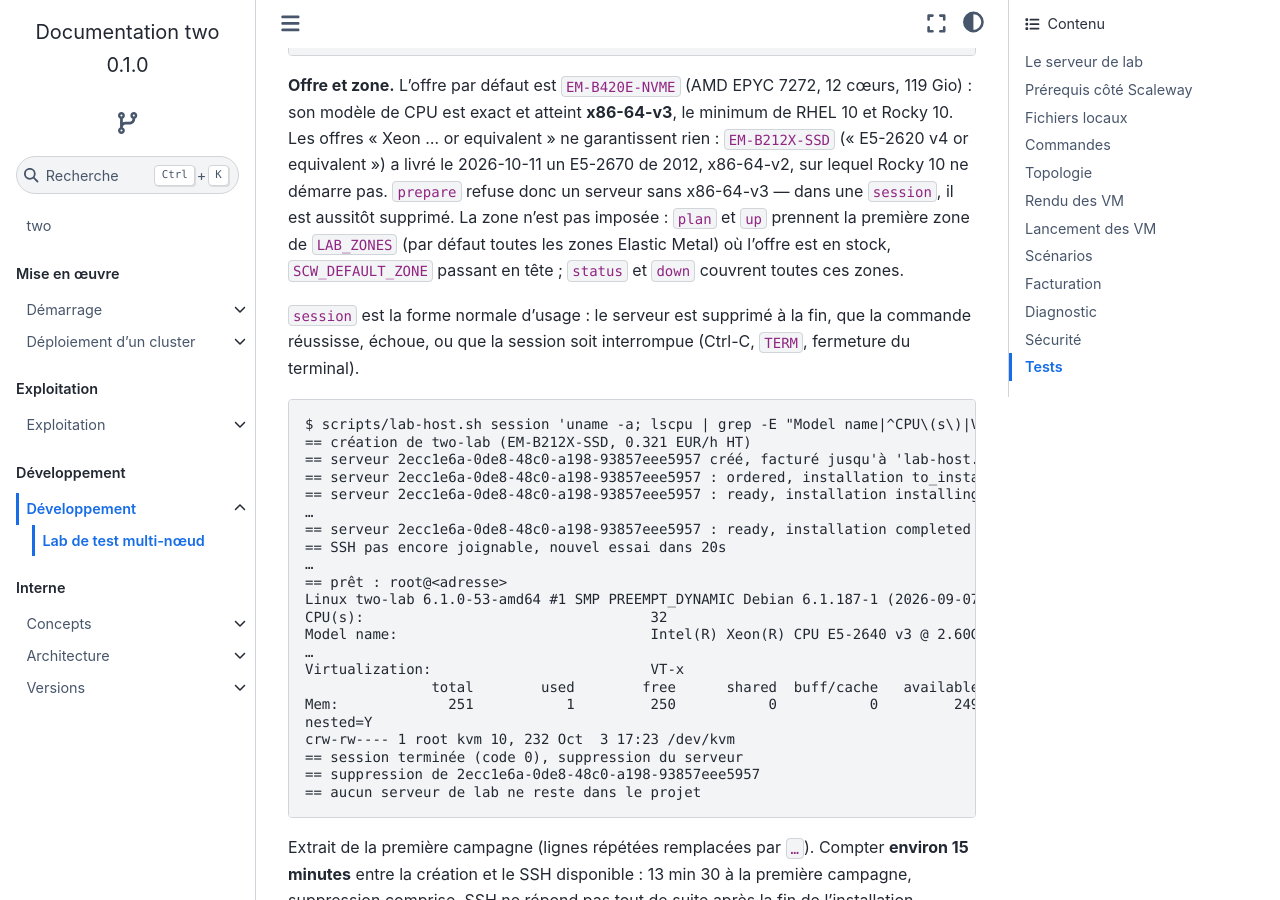
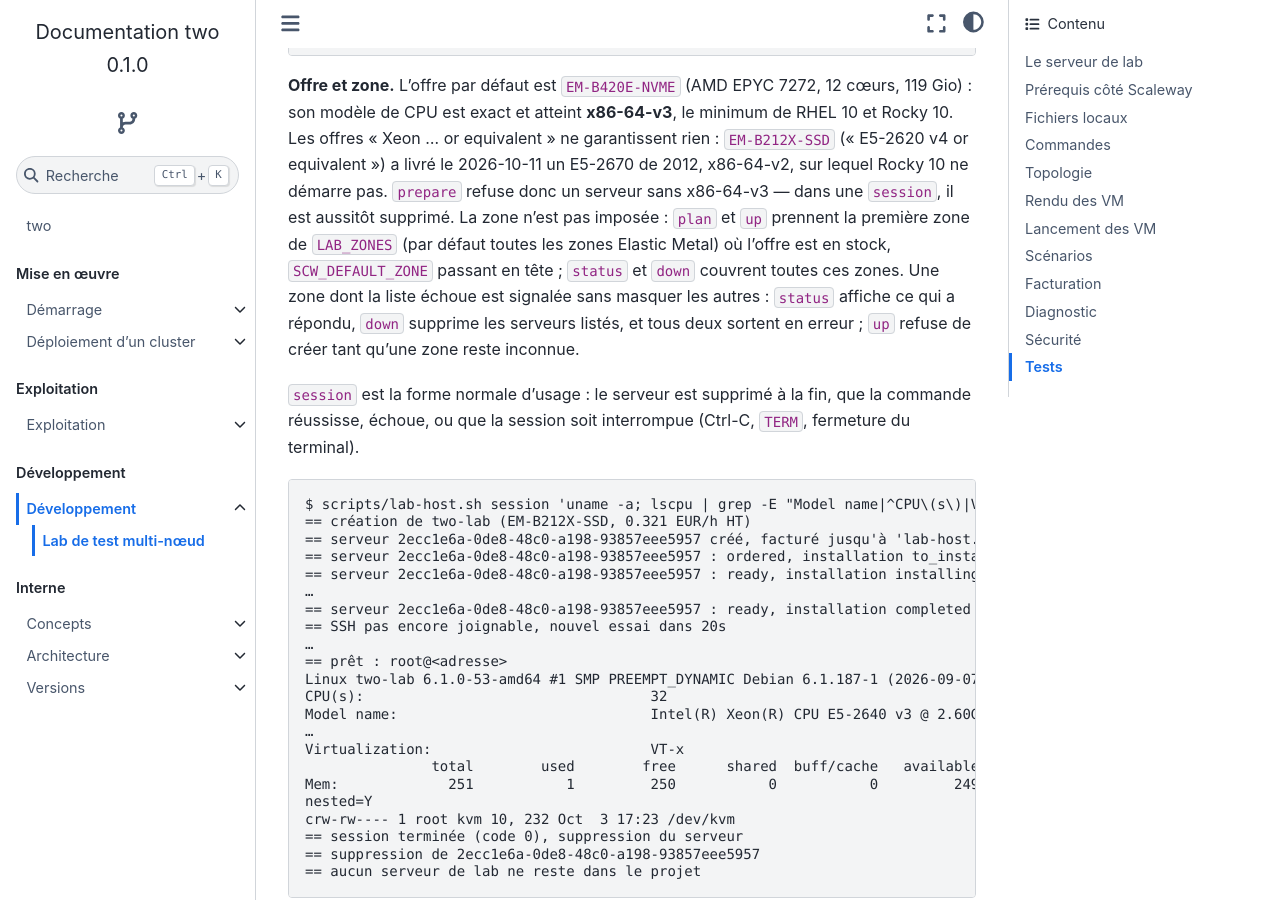
Before and after one commit to GnomeZworc/two-mirror, a Sphinx documentation site: the page built from docs/developpement/lab.rst, in a window 1280 px wide and 900 px high, scrolled down 3094 px. Built offline with Sphinx 7.4.7 and the Sphinx Book theme 1.1.4, drawn with Linux system fonts in a browser that asks for light colours.

Commit message:
f-41: lab-host: une zone en erreur ne masque plus les autres #41
Signed-off-by: GnomeZworc <nicolas.boufidjeline@g3e.fr>

```diff
--- a/docs/developpement/lab.rst
+++ b/docs/developpement/lab.rst
@@ -149,7 +149,10 @@ livré le 2026-10-11 un E5-2670 de 2012, x86-64-v2, sur lequel Rocky 10 ne déma
 ``prepare`` refuse donc un serveur sans x86-64-v3 — dans une ``session``, il est aussitôt
 supprimé. La zone n'est pas imposée : ``plan`` et ``up`` prennent la première zone de
 ``LAB_ZONES`` (par défaut toutes les zones Elastic Metal) où l'offre est en stock, ``SCW_DEFAULT_ZONE``
-passant en tête ; ``status`` et ``down`` couvrent toutes ces zones.
+passant en tête ; ``status`` et ``down`` couvrent toutes ces zones. Une zone dont la liste échoue
+est signalée sans masquer les autres : ``status`` affiche ce qui a répondu, ``down`` supprime les
+serveurs listés, et tous deux sortent en erreur ; ``up`` refuse de créer tant qu'une zone reste
+inconnue.
 
 ``session`` est la forme normale d'usage : le serveur est supprimé à la fin, que la commande
 réussisse, échoue, ou que la session soit interrompue (Ctrl-C, ``TERM``, fermeture du terminal).
```
Also changed, not shown: 2 other files.
